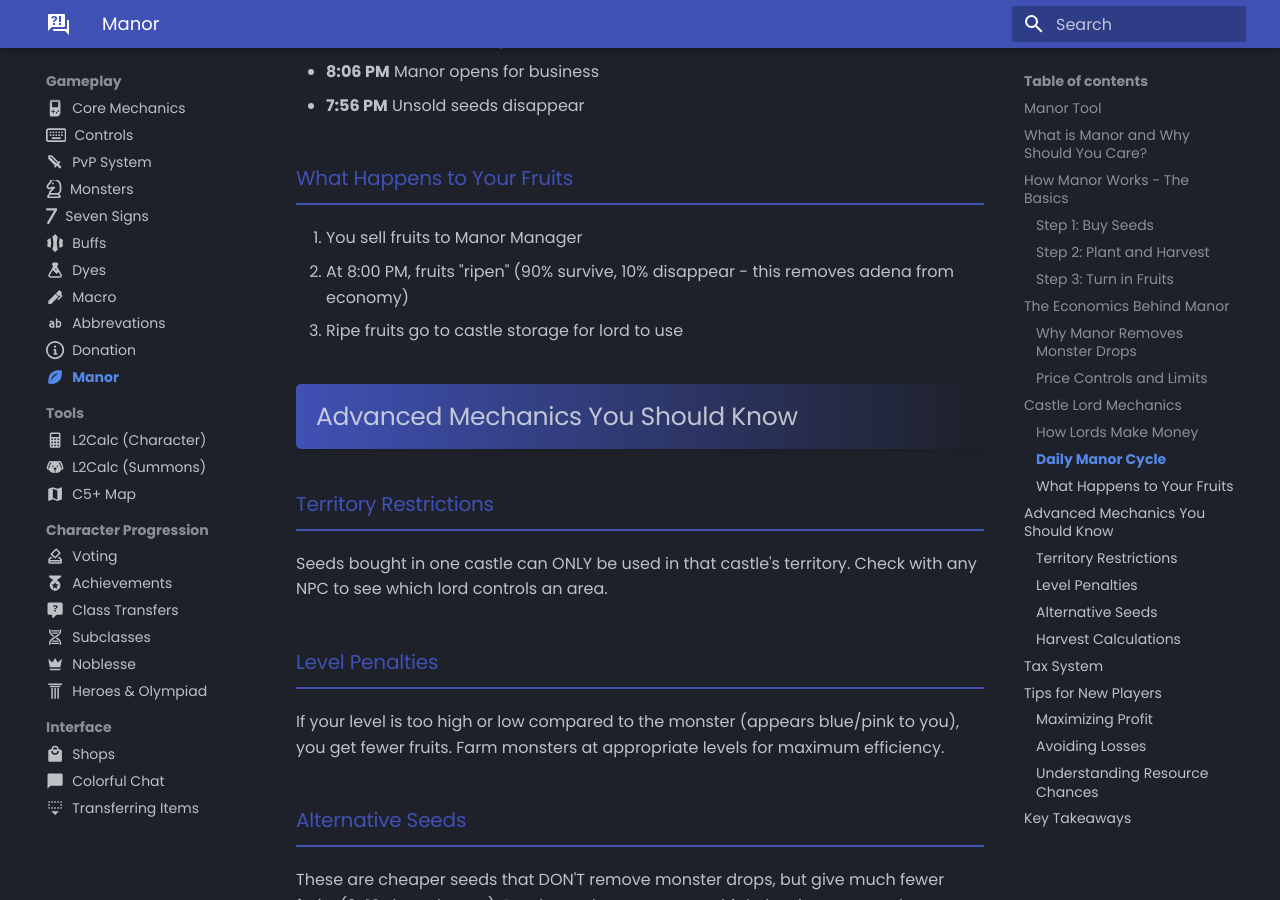
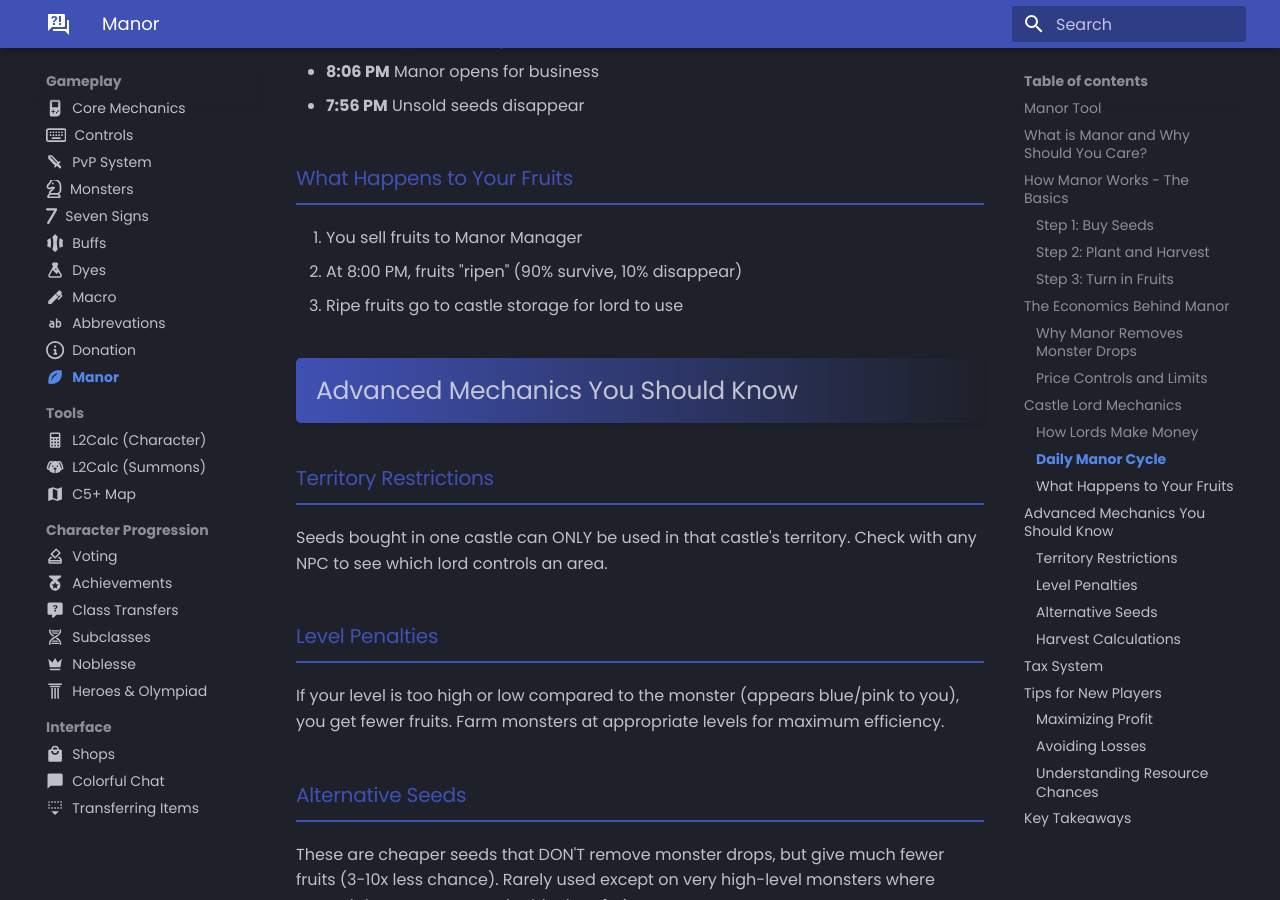
Before and after one commit to tab1-web/faq, an MkDocs documentation site: the page built from docs/gameplay/manor.md, in a window 1280 px wide and 900 px high, scrolled down 2975 px. Built offline with MkDocs 1.6.1 and Material for MkDocs 9.7.7, drawn with Linux system fonts in a browser that asks for light colours; some web fonts are replaced; some of the changed text lies outside the part shown.

Commit message:
updating manor

```diff
--- a/docs/gameplay/manor.md
+++ b/docs/gameplay/manor.md
@@ -236,7 +236,7 @@ This prevents lords from completely manipulating the market.
 
 ### What Happens to Your Fruits
 1. You sell fruits to Manor Manager
-2. At 8:00 PM, fruits "ripen" (90% survive, 10% disappear - this removes adena from economy)
+2. At 8:00 PM, fruits "ripen" (90% survive, 10% disappear)
 3. Ripe fruits go to castle storage for lord to use
 
 ## Advanced Mechanics You Should Know
@@ -282,7 +282,6 @@ If a fruit costs 100 adena but you want a resource worth 5700 adena, you need 57
 - Manor works for any class, not just dwarves
 - Seeds remove normal monster drops but give equivalent value in fruits
 - Castle lords control prices within set limits
-- System automatically removes adena from economy to control inflation
 - Territory restrictions and level penalties affect efficiency
 - Timing is crucial - harvest immediately and plan your fruit deliveries
 - Understanding the economics helps you make better farming decisions
```
